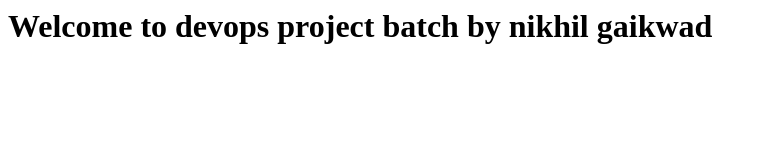
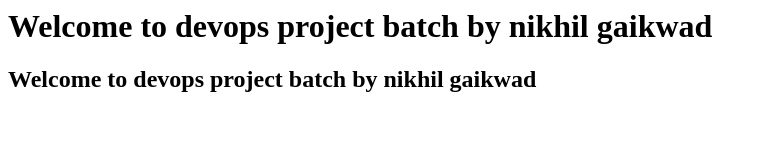
Before and after one commit to nikhil-r-gaikwad/beta-project-repo, a plain HTML site: page index.html in a window 1280 px wide. Shown: the whole page, without its empty margins (0-767 px from the left). Drawn offline with Linux system fonts and the light colour scheme.

Commit message:
Changes in index.html

```diff
--- a/index.html
+++ b/index.html
@@ -1 +1,2 @@
 <h1> Welcome to devops project batch by nikhil gaikwad </h1>
+<h2> Welcome to devops project batch by nikhil gaikwad </h2>
```
